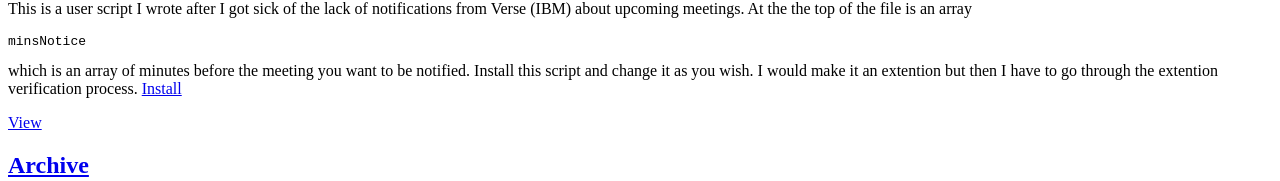
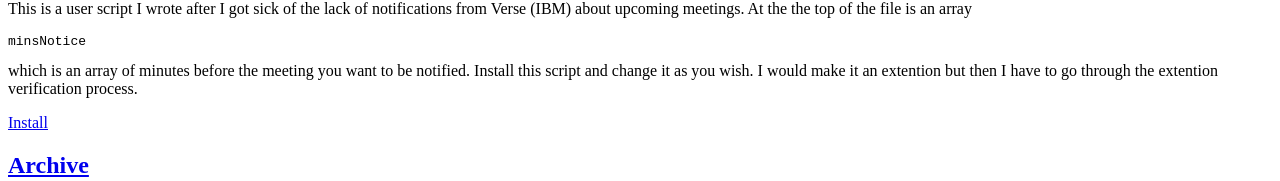
Before and after one commit to rayoz12/project-playground-website, a plain HTML site: page index.html in a window 1280 px wide. Shown: the part 246-427 px from the top of the page. Drawn offline with Linux system fonts and the light colour scheme.

Commit message:
Fix links

```diff
--- a/index.html
+++ b/index.html
@@ -20,9 +20,8 @@
         At the the top of the file is an array <pre>minsNotice</pre> which is an array of minutes before the meeting you
         want to be notified. Install this script and change it as you wish. I would make it an extention but then I have
         to go through the extention verification process.
-        <a href="./projects/verse-calendar-notifier/verse_calendar_notifier.user.js">Install</a>
     </p>
-    <a href="./archive/index.html">View</a>
+    <a href="./projects/verse-calendar-notifier/verse_calendar_notifier.user.js">Install</a>
 
     <a href="./archive/index.html"><h2>Archive</h2></a>
     <p>
```
